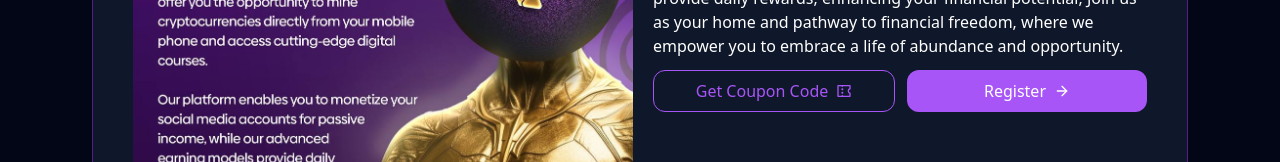
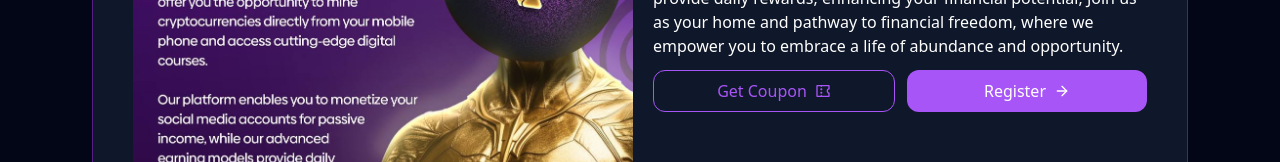
Before and after one commit to JAjorgbor/phenom, a Next.js app: page / in a window 1280 px wide. Shown: the part 432-594 px from the top of the page. Built offline with nearby package versions, Linux system fonts and the light colour scheme; no server answers.

Commit message:
improvements to layout

```diff
--- a/app/page.tsx
+++ b/app/page.tsx
@@ -41,12 +41,12 @@ export default function HomePage() {
                 your home and pathway to financial freedom, where we empower you
                 to embrace a life of abundance and opportunity.
               </p>
-              <div className="flex gap-3">
+              <div className="flex flex-wrap gap-3">
                 <Link
                   href="https://wa.me/2347076159894?text=Hello I am interested in getting a coupon code for Phenom"
                   className="bg-transparent border border-purple-500 rounded-xl text-purple-500 px-3 py-2 inline-flex justify-center items-center gap-2 flex-1 transition-colors hover:bg-purple-500 hover:text-white"
                 >
-                  Get Coupon Code
+                  Get Coupon
                   <RiCoupon3Line />
                 </Link>
 
--- a/components/elements/ModalWrapper.tsx
+++ b/components/elements/ModalWrapper.tsx
@@ -32,7 +32,7 @@ const ModalWrapper: FC<ModalWrapperProps & BaseModalProps> = ({
     >
       <div className="fixed top-0 left-0 w-screen h-screen bg-white/10 backdrop-blur " />
       <div className="fixed inset-0 flex w-screen items-center justify-center ">
-        <DialogPanel className="max-w-lg z-50 shadow-lg  overflow-hidden">
+        <DialogPanel className="max-w-lg z-50 shadow-lg  overflow-hidden mx-4">
           <Card className="!p-5 space-y-4">
             <DialogTitle className="font-bold flex gap-3">
               <h3 className="text-xl flex-grow">{title}</h3>
```
